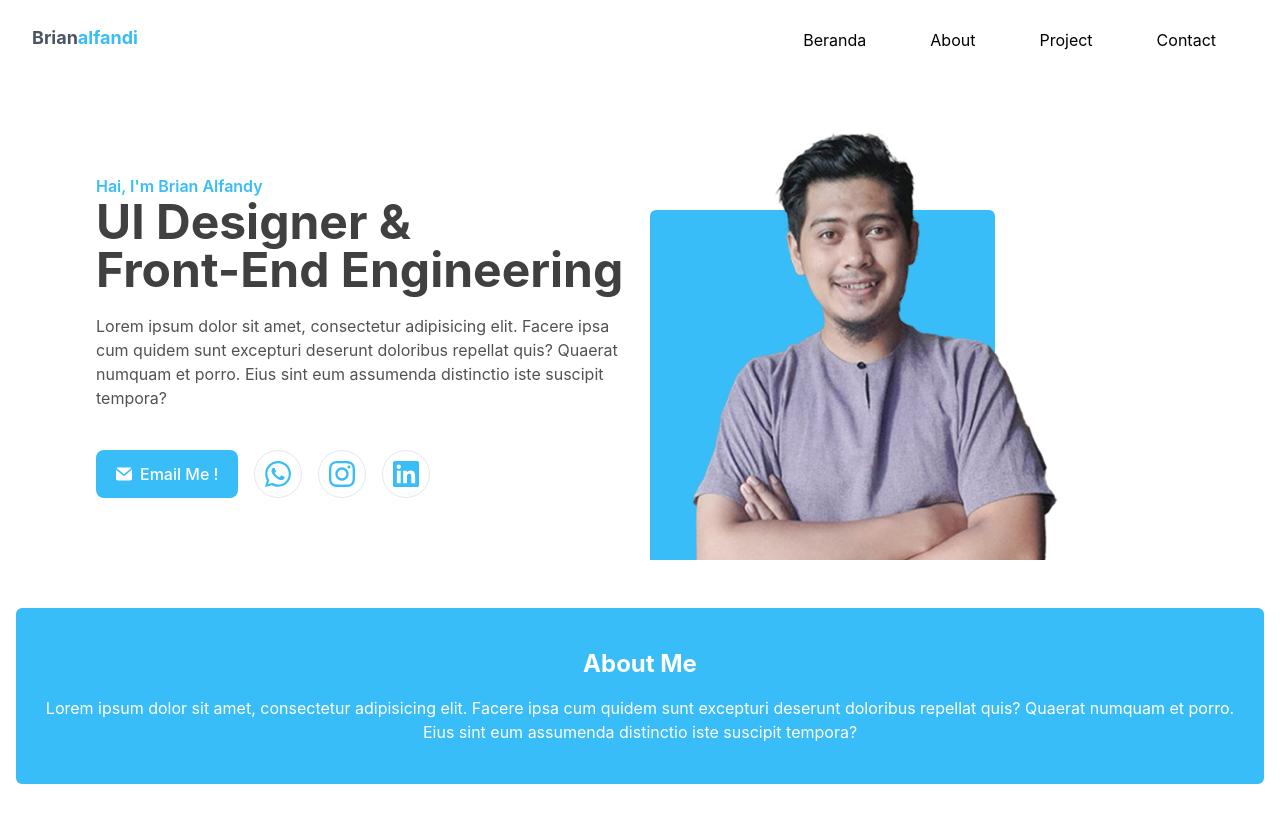
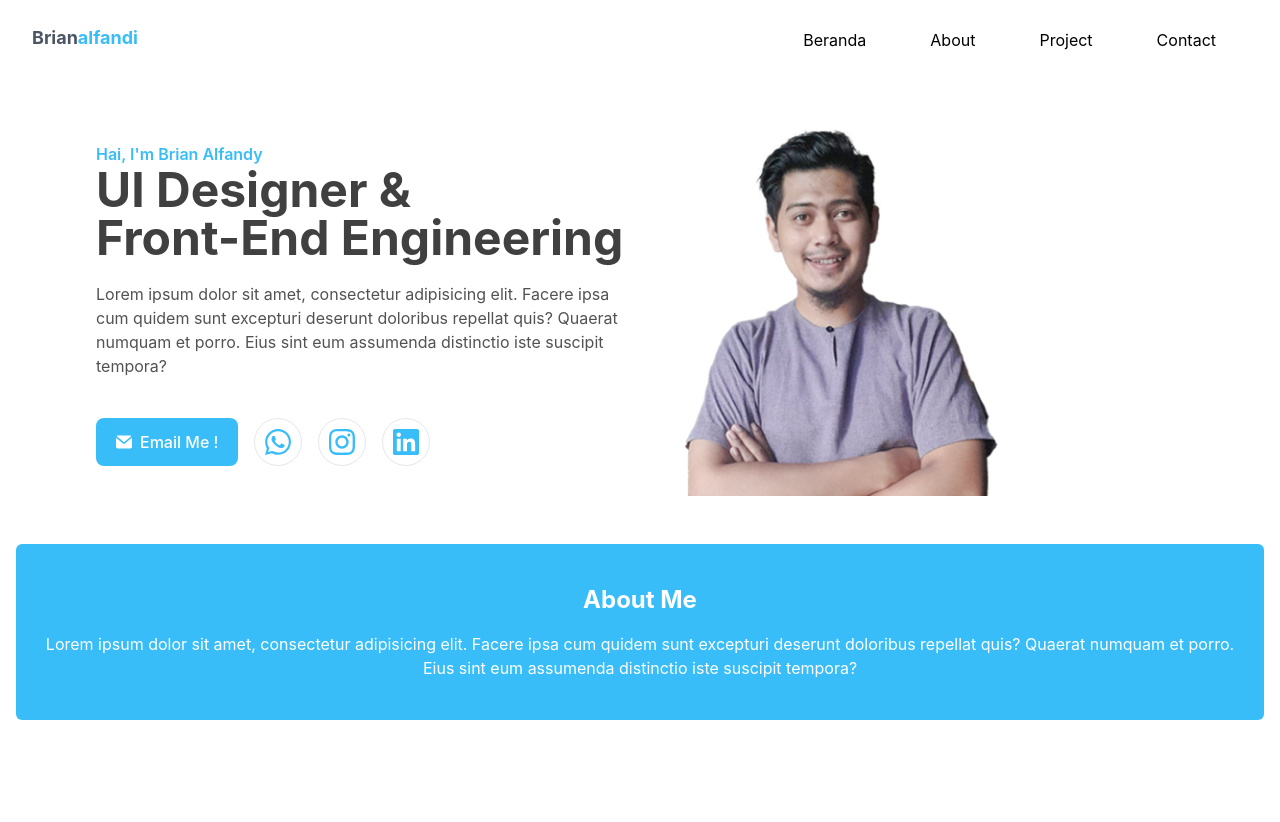
Before and after one commit to brianalfandy07/portofolio, a website: page index.html in a window 1280 px wide. Drawn offline with Linux system fonts and the light colour scheme.

Commit message:
ubah gambar

```diff
--- a/index.html
+++ b/index.html
@@ -89,12 +89,12 @@
 
             </div>
             <div class="w-full block self-center pr-12 lg:w-1/2 md:w-1/2 mx-auto">
-                <div class=" relative">
-                    <img src="image/brian.png" alt="brian alfandi" class="max-w-md mx-auto block right-6 mr-40 xs:mr-20">
-                    <span class=" absolute bottom-0 -z-10 left-[10px]">
-                        <div class="flex w-[345px] h-[350px] bg-sky-400 object-cover rounded-t-md"></div>
+                <div class="">
+                    <img src="image/brian.png" alt="brian alfandi" class=" mr-35right-12 lg:max-w-96 xs:w-30 ">
+                    <!-- <span class=" absolute bottom-0 -z-10 left-[10px]">
+                        <div class=" w-[300px] h-[350px] bg-sky-400 object-cover rounded-t-md"></div>
                     </span>
-                </div>
+                </div> -->
             </div>
         </div>
     </div>
```
Also changed, not shown: src/output.css.
